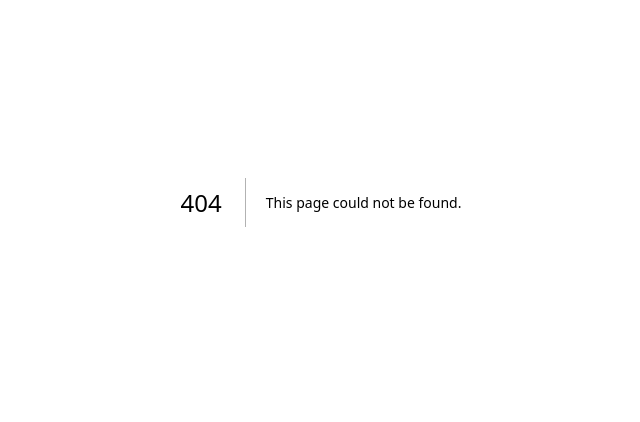
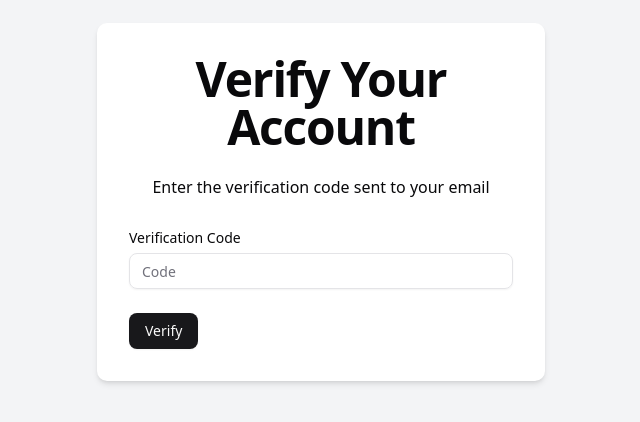
Before and after one commit to Team-InvisiFeed/InvisiFeed, a Next.js app: page /verify/1 in a window 1280 px wide. Before the commit this address had no page. Shown: the part 198-620 px from the top of the page, without its empty margins (319-959 px from the left). Built offline with nearby package versions, Linux system fonts and the light colour scheme.

Commit message:
update verify page

```diff
--- /dev/null
+++ b/src/app/(auth)/verify/[email]/page.jsx
@@ -0,0 +1,83 @@
+"use client";
+
+import { Button } from "@/components/ui/button";
+import {
+  Form,
+  FormField,
+  FormItem,
+  FormLabel,
+  FormMessage,
+} from "@/components/ui/form";
+import { Input } from "@/components/ui/input";
+import { toast } from "sonner"; // Replaced useToast with sonner
+import { zodResolver } from "@hookform/resolvers/zod";
+import axios from "axios";
+import { useParams, useRouter } from "next/navigation";
+import React from "react";
+import { useForm } from "react-hook-form";
+import * as z from "zod";
+
+// Zod schema for validation
+const verifySchema = z.object({
+  code: z.string().min(6, "Code must be at least 6 characters"),
+});
+
+const VerifyAccount = () => {
+  const router = useRouter();
+  const params = useParams();
+
+  const form = useForm({
+    resolver: zodResolver(verifySchema),
+    defaultValues: {
+      code: "", // Ensure the input has a default value
+    },
+  });
+
+  const onSubmit = async (data) => {
+    try {
+      const response = await axios.post(`/api/verify-code`, {
+        email: params.email,
+        code: data.code,
+      });
+
+      toast.success(response.data.message);
+
+      router.replace("/sign-in");
+    } catch (error) {
+      console.error("Signup failed");
+      const errorMessage = error.response?.data?.message || "An error occurred";
+      toast.error(errorMessage);
+    }
+  };
+
+  return (
+    <div className="flex justify-center items-center min-h-screen bg-gray-100">
+      <div className="w-full max-w-md p-8 space-y-8 bg-white rounded-lg shadow-md">
+        <div className="text-center">
+          <h1 className="text-4xl font-extrabold tracking-tight lg:text-5xl mb-6">
+            Verify Your Account
+          </h1>
+          <p className="mb-4">Enter the verification code sent to your email</p>
+        </div>
+        <Form {...form}>
+          <form onSubmit={form.handleSubmit(onSubmit)} className="space-y-6">
+            <FormField
+              name="code"
+              control={form.control}
+              render={({ field }) => (
+                <FormItem>
+                  <FormLabel>Verification Code</FormLabel>
+                  <Input placeholder="Code" {...field} />
+                  <FormMessage />
+                </FormItem>
+              )}
+            />
+            <Button type="submit">Verify</Button>
+          </form>
+        </Form>
+      </div>
+    </div>
+  );
+};
+
+export default VerifyAccount;
```
